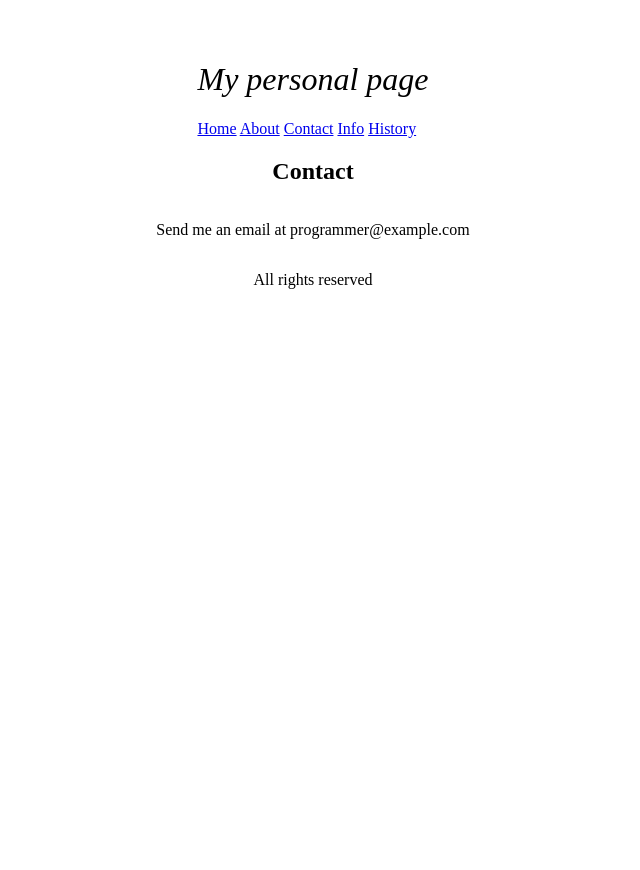
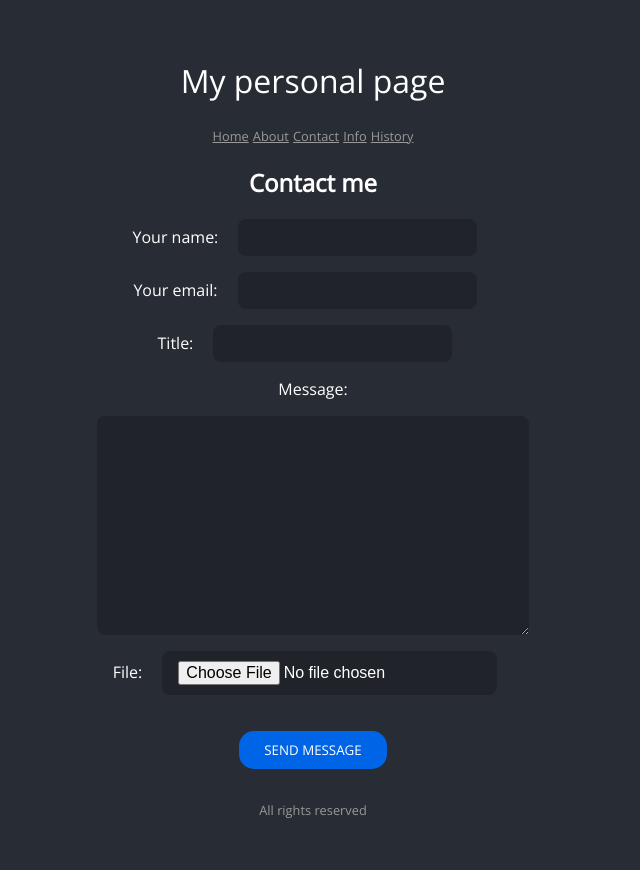
Before and after one commit to Vincerre/express-server-27, a Node server app: page /contact in a window 1280 px wide. Shown: the whole page, without its empty margins (327-967 px from the left). Before the commit the page ends 289 px from the top, so only its background shows below. Run offline with Node 20, Linux system fonts and the light colour scheme; some libraries are stand-ins or nearby versions.

Commit message:
task 27.4 completed

```diff
--- a/package.json
+++ b/package.json
@@ -2,6 +2,7 @@
   "dependencies": {
     "express": "4.17.1",
     "express-handlebars": "3.1.0",
+    "multer": "^1.4.5-lts.1",
     "nodemon": "^2.0.22"
   }
 }
--- a/public/style.css
+++ b/public/style.css
@@ -1,22 +1,124 @@
-h1 {
-    font-weight: lighter;
-    font-style: italic;
+
+  @import url('https://fonts.googleapis.com/css?family=Open+Sans&display=swap');
+
+  body {
+    background: #282c34;
+    color: #fff;
+    font-family: 'Open Sans', sans-serif;
+    padding: 30px;
+    text-align: center;
   }
 
 
-  body{
-    box-sizing: border-box;
-    display: flex;
-    flex-direction: column;
-    align-items: center;
-    height: 100vh;
-    padding: 2rem;
 
+h1 {
+  font-weight: lighter;
+}
+
+p {
+  color: #999;
+  font-size: 0.8rem;
+}
+
+a {
+  color: #999;
+  font-size: 0.8rem;
+}
+
+label {
+  display: block;
+  margin: 1rem;
+}
+
+input,
+textarea {
+  background: rgba(0,0,0,0.2);
+  padding: 0.6rem 1rem;
+  border: none;
+  margin: 0 1rem;
+  border-radius: 0.5rem;
+  outline: none;
+  color: #fff;
+  font-size: inherit;
+}
+
+textarea {
+  margin: 1rem auto;
+  width: 400px;
+  height: 200px;
+  display: block;
+}
+
+button {
+  background: #0064e7;
+  border: none;
+  border-radius: 15px;
+  padding: 10px 25px;
+  color: #fff;
+  font-family: inherit;
+  margin: 20px 10px;
+  text-transform: uppercase;
+  outline: none;
+  transition: .2s;
+  cursor: pointer;
+}
+
+.isError {
+  background: #fff;
+  color: #000;
+  border-left: 4px solid #111;
+  padding: 0.9rem 0.8rem;
+  margin: 1rem auto 1.5rem auto;
+  display: flex;
+  opacity: 1;
+  font-weight: lighter;
+  box-shadow: 0 0 0 rgba(0,0,0,0.2);
+  max-width: 15rem;
+  border-radius: 4px;
+  background: #ff5d6c;
+  color: #fff;
+  border-color:#ea2027;
+  -webkit-animation-name: fadeIn;
+  animation-name: fadeIn;
+  animation-duration: 1s;
+}
+
+.isSent {
+  background: #fff;
+  color: #000;
+  border-left: 4px solid #111;
+  padding: 0.9rem 0.8rem;
+  margin: 1rem auto 1.5rem auto;
+  display: flex;
+  opacity: 1;
+  font-weight: lighter;
+  box-shadow: 0 0 0 rgba(0,0,0,0.2);
+  max-width: 15rem;
+  border-radius: 4px;
+  background: #26c281;
+  color: #fff;
+  border-color:#01916d;
+  -webkit-animation-name: fadeIn;
+  animation-name: fadeIn;
+  animation-duration: 1s;
+}
+
+@-webkit-keyframes fadeIn {
+  from {
+    opacity: 0;
   }
 
-  .dark{
-    background-image: linear-gradient(to bottom right, black, 80%, teal);
-    background-repeat: no-repeat;
-    color: Teal;
-    padding: 7rem;
+  to {
+    opacity: 1;
   }
+}
+
+@keyframes fadeIn {
+  from {
+    opacity: 0;
+  }
+
+  to {
+    opacity: 1;
+  }
+}
--- a/server.js
+++ b/server.js
@@ -1,14 +1,16 @@
 const express = require('express');
 const path = require('path');
 const hbs = require('express-handlebars');
+const multer = require('multer');
+
+const upload = multer();
 
 const app = express();
 app.engine('hbs', hbs({ extname: 'hbs' }));
 app.set('view engine', 'hbs');
 
-// wyłącza błąd dla handlebars
-// app.locals.layout = false;
-
+app.use(express.urlencoded({ extended: false }));
+app.use(express.json());
 app.use(express.static(path.join(__dirname, '/public')));
 
 app.get('/', (req, res) => {
@@ -35,6 +37,16 @@ app.get('/hello/:name', (req, res) => {
   res.render('hello', { name: req.params.name });
 });
 
+app.post('/contact/send-message', upload.single('image'), (req, res) => {
+  const { author, sender, title, message } = req.body;
+  const image = req.file;
+  if (author && sender && title && message && image) {
+    res.render('contact', { isSent: true, image: image.originalname });
+  } else {
+    res.render('contact', { isError: true });
+  }
+});
+
 app.use((req, res) => {
   res.status(404).send('404 not found...');
 });
--- a/views/contact.hbs
+++ b/views/contact.hbs
@@ -1,4 +1,32 @@
 
 
-    <h2>Contact</h2>
-    <p>Send me an email at programmer@example.com</p>
+<h2>Contact me</h2>
+<form enctype="multipart/form-data" action="/contact/send-message" method="POST">
+  <label>
+    Your name: <input type="text" name="author">
+  </label>
+  <label>
+    Your email: <input type="email" name="sender">
+  </label>
+  <label>
+    Title: <input type="text" name="title">
+  </label>
+   <label>
+    Message: <textarea name="message"></textarea>
+  </label>
+  <label>
+    File: <input type="file" name="image" accept=".png, .jpg, .jpeg, .gif">
+  </label>
+  <button type="submit">Send message</button>
+</form>
+
+{{#if isSent}}
+    <div class=".isSent">
+        <p>The message has been sent!</p>
+        <p> The file {{ image }} has been saved!</p>
+    </div>
+{{/if}}
+
+{{#if isError}}
+<div class="isError">You can't leave fields empty!</div>
+{{/if}}
--- a/views/layouts/dark.hbs
+++ b/views/layouts/dark.hbs
@@ -3,7 +3,7 @@
   <head>
     <meta charset="utf-8">
     <title>App</title>
-    <link rel="stylesheet" href="/style.css">
+    <link rel="stylesheet" href="/dark.css">
   </head>
   <body class='dark'>
 
```
Also changed, not shown: public/dark.css (added, +21 -0 lines), 1 other file.
